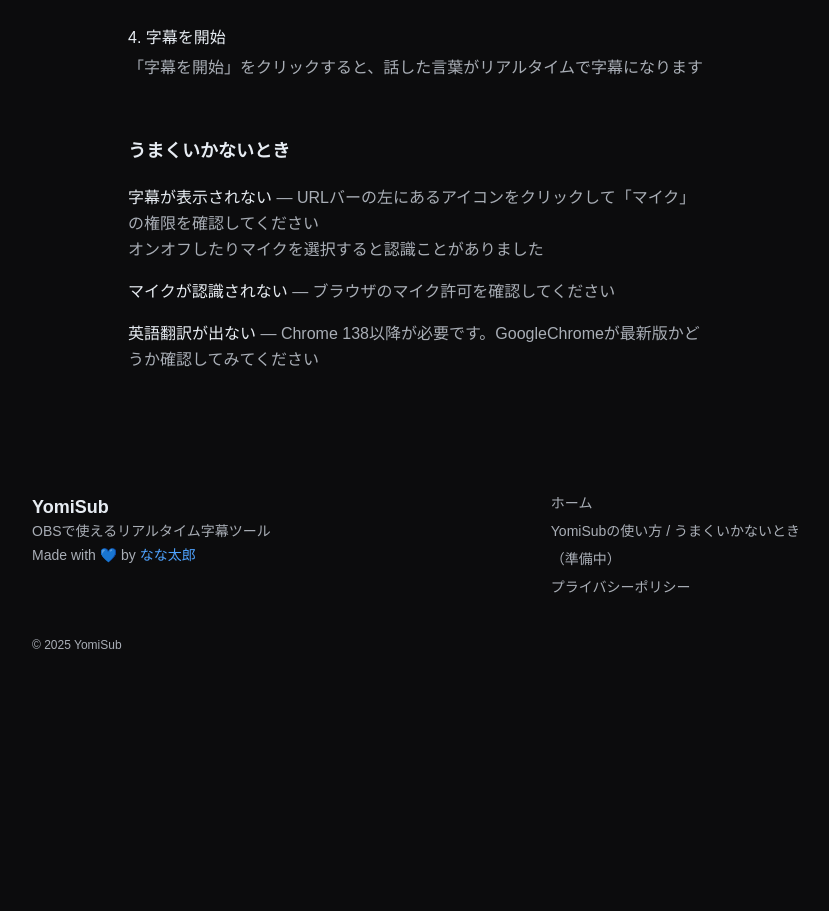
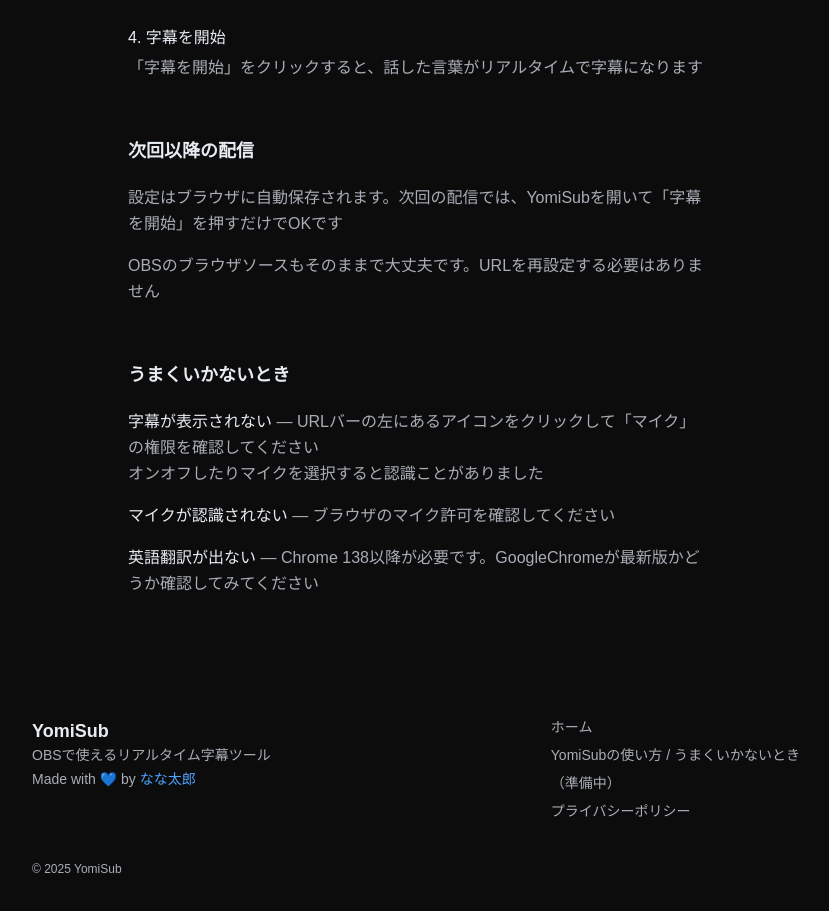
Before and after one commit to nxouv/yomisub, a Next.js app: page /about in a window 1280 px wide. Shown: the part 1080-1991 px from the top of the page, without its empty margins (224-1053 px from the left). Before the commit the page ends 1781 px from the top, so only its background shows below. Built offline with nearby package versions, Linux system fonts and the light colour scheme; no server answers; a web font is replaced by a local one.

Commit message:
Aboutページに「次回以降の配信」セクションを追加し、設定の自動保存やOBSのブラウザソースについての情報を提供しました。

```diff
--- a/app/about/page.tsx
+++ b/app/about/page.tsx
@@ -103,6 +103,19 @@
             </div>
           </section>
 
+          {/* 次回以降の配信 */}
+          <section className="space-y-5">
+            <h2 className="text-lg font-semibold text-yomi-text">次回以降の配信</h2>
+            <div className="space-y-4 text-sm sm:text-base text-yomi-text-sub leading-relaxed">
+              <p>
+                設定はブラウザに自動保存されます。次回の配信では、YomiSubを開いて「字幕を開始」を押すだけでOKです
+              </p>
+              <p>
+                OBSのブラウザソースもそのままで大丈夫です。URLを再設定する必要はありません
+              </p>
+            </div>
+          </section>
+
           {/* うまくいかないとき */}
           <section className="space-y-5">
             <h2 className="text-lg font-semibold text-yomi-text">うまくいかないとき</h2>
```
